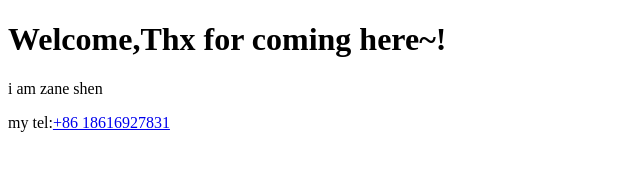
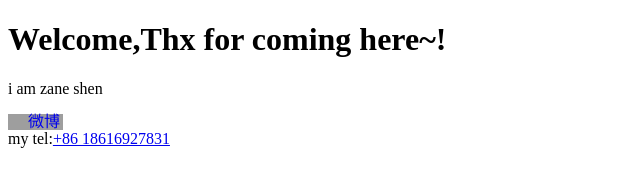
Before and after one commit to zane-shen/JSUtil, a plain HTML site: page index.html in a window 1280 px wide. Shown: the whole page, without its empty margins (0-640 px from the left). Drawn offline with Linux system fonts and the light colour scheme; grey boxes are pictures that could not be loaded.

Commit message:
Update index.html

```diff
--- a/index.html
+++ b/index.html
@@ -7,9 +7,14 @@
         body{
             font-family: '微软雅黑';
         }
-        .weibo{
-              background-position: 0 0;
-              background: url(http://static.duoshuo.com/images/service-icons-color.png);
+        a.weibo{
+            padding-left: 20px;
+            display: block;
+            text-decoration: none;
+            width: 35px;
+            height: 16px;line-height: 16px;
+            background-position: 0 0;
+            background: url(http://static.duoshuo.com/images/service-icons-color.png) no-repeat;
         }
     </style>
 </head>
@@ -17,7 +22,7 @@
 <h1>Welcome,Thx for coming here~!</h1>
 <p>i am zane shen</p>
 
-<a class="weibo" href="http://weibo.com/u/2629752123"></a>
+<a class="weibo" href="http://weibo.com/u/2629752123">微博</a>
 my tel:<a href="tel:+8618616927831">+86 18616927831</a>
 </body>
 </html>
```
